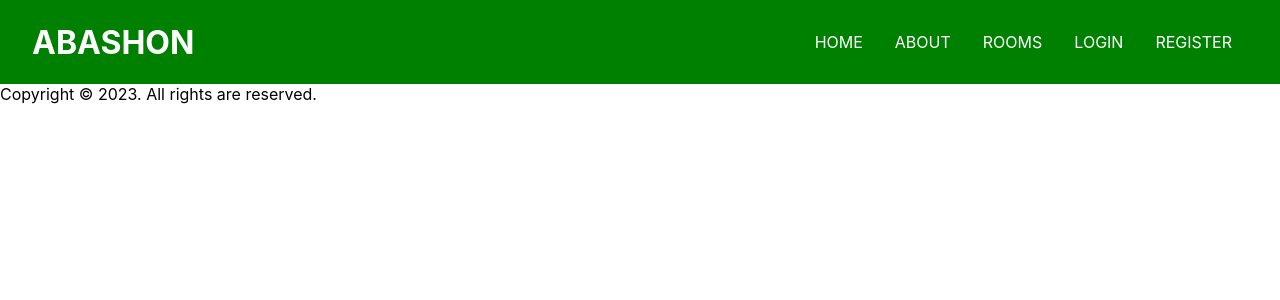
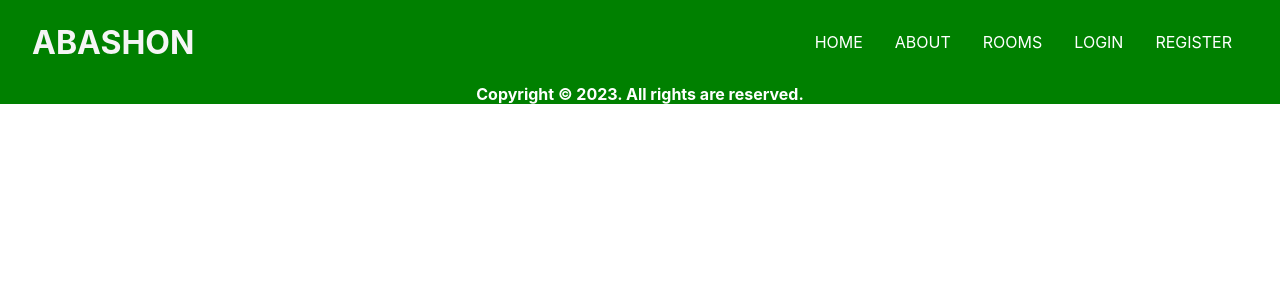
Before and after one commit to raihan-mahmud-talukder/abashon, a React (Create React App) app in the folder client/: page / in a window 1280 px wide. Shown: the top 300 px of the page. Built offline with nearby package versions, Linux system fonts and the light colour scheme.

Commit message:
footer style

```diff
--- a/client/src/App.jsx
+++ b/client/src/App.jsx
@@ -3,9 +3,9 @@ import { Header } from "./components/Header"
 
 export const App = () => {
   return (
-    <>
-    <Header />
-    <Footer />
-    </>
+    <main>
+      <Header />
+      <Footer />
+    </main>
   )
 }
--- a/client/src/components/Footer.jsx
+++ b/client/src/components/Footer.jsx
@@ -1,7 +1,7 @@
 export const Footer = () => {
   return (
-    <div>
+    <footer>
         Copyright &copy; 2023. All rights are reserved.
-    </div>
+    </footer>
   )
 }
--- a/client/src/index.css
+++ b/client/src/index.css
@@ -12,14 +12,22 @@ code {
     monospace;
 }
 
+main {
+  min-height: 100vh;
+}
+
 header {
   background: green;
-  color: white;
+  color: whitesmoke;
   display: flex;
   align-items: center;
   justify-content: space-between;
   text-transform: uppercase;
   padding: 0 2rem;
+  /* position: fixed; */
+  top: 0;
+  left: 0;
+  right: 0;
 }
 
 header ul {
@@ -41,3 +49,11 @@ header a {
 menu {
   padding: 0;
 }
+
+footer {
+  background: green;
+  color: white;
+  text-align: center;
+  font-weight: bold;
+  margin-top: auto;
+}
```
